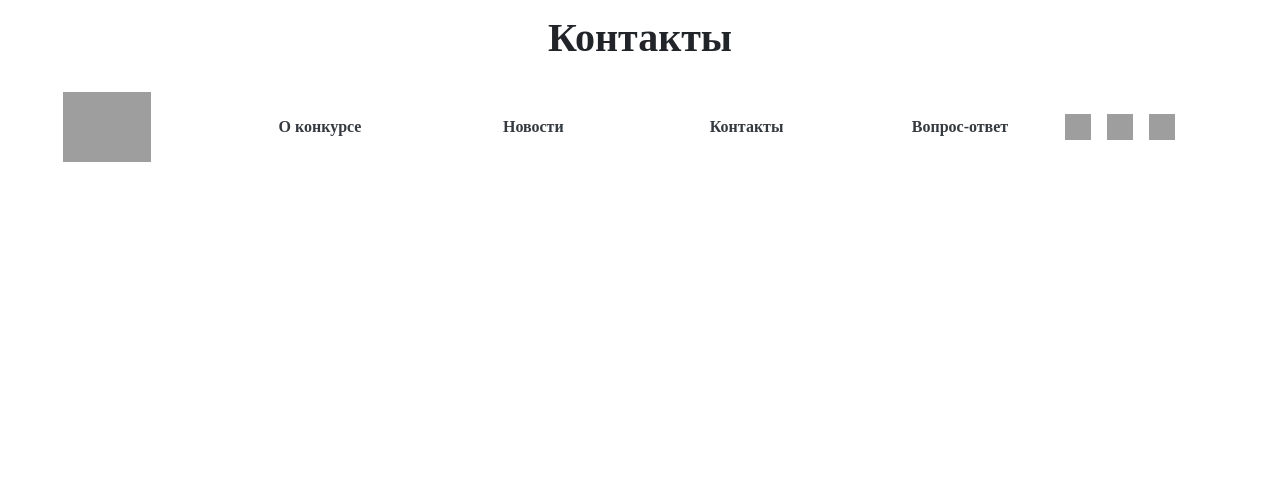
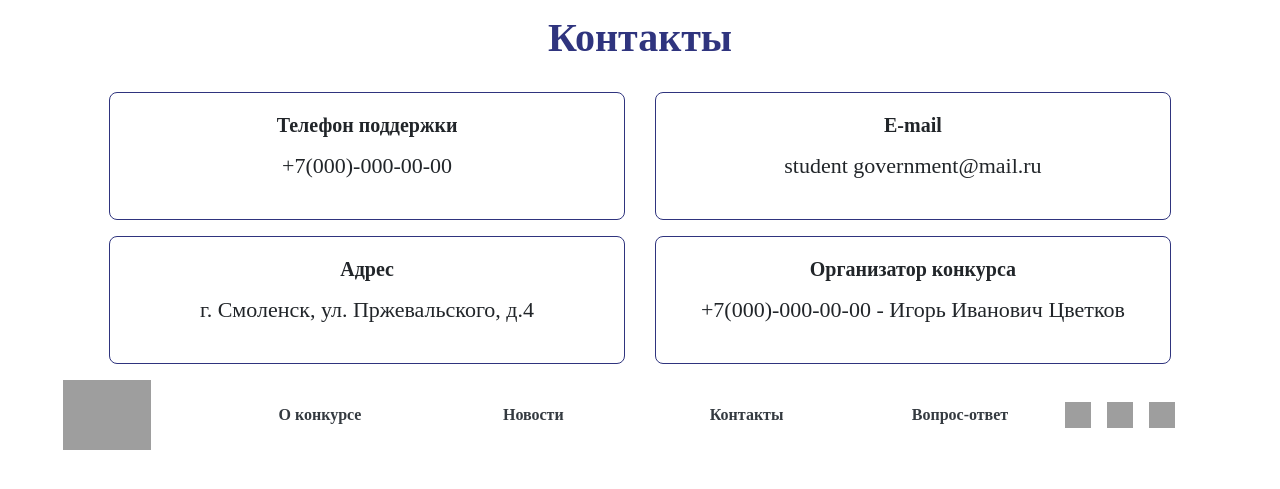
Before and after one commit to BrolAWE/StudentSG, a Django app: page /contacts/ in a window 1280 px wide. Shown: the part 74-563 px from the top of the page. Run offline with Django 3.2, Linux system fonts and the light colour scheme; some libraries are stand-ins or nearby versions; grey boxes are pictures that could not be loaded.

Commit message:
Никитка Сделал Контакты, Никитка молодец)

```diff
--- a/templates/main/contacts.html
+++ b/templates/main/contacts.html
@@ -2,9 +2,48 @@
 {% load static %}
 
 {% block content %}
-    <div class="container-fluid">
-        <div class="text-center font-weight-bold mb-4 mt-2" style="font-size: 40px">
+    <div class="container-md-5">
+        <div class="text-center font-weight-bold mb-4 mt-2" style="font-size: 40px; color:#2F347E">
             Контакты
+        </div>
+        <div class="cards" style="font-size: 22px;">
+            <div class="row justify-content-md-center">
+                <div class="col-12 col-lg-5 mt-0">
+                    <div class="card text-center" style="height: 128px;border-radius: 8px; border-color:#2F347E">
+                        <div class="card-body">
+                            <h5 class="card-title font-weight-bold">Телефон поддержки</h5>
+                            <p class="card-text">+7(000)-000-00-00</p>
+                        </div>
+                    </div>
+                </div>
+                <div class="col-12 col-lg-5 mt-2 mt-lg-0">
+                    <div class="card text-center" style="height: 128px;border-radius: 8px; border-color:#2F347E">
+                        <div class="card-body">
+                            <h5 class="card-title font-weight-bold">E-mail</h5>
+                            <p class="card-text">student government@mail.ru</p>
+                        </div>
+                    </div>
+                </div>
+            </div>
+            <div class="row justify-content-md-center">
+            <!--div class="row mt-3 ml-8 mr-8"-->
+                <div class="col-12 col-lg-5 mt-2 mt-lg-3">
+                    <div class="card text-center" style="height: 128px;border-radius: 8px; border-color:#2F347E">
+                        <div class="card-body">
+                            <h5 class="card-title font-weight-bold">Адрес</h5>
+                            <p class="card-text">г. Смоленск, ул. Пржевальского, д.4</p>
+                        </div>
+                    </div>
+                </div>
+                <div class="col-12 col-lg-5 mt-2 mt-lg-3">
+                    <div class="card text-center" style="height: 128px;border-radius: 8px; border-color:#2F347E">
+                        <div class="card-body">
+                            <h5 class="card-title font-weight-bold">Организатор конкурса</h5>
+                            <p class="card-text">+7(000)-000-00-00 - Игорь Иванович Цветков</p>
+                        </div>
+                    </div>
+                </div>
+            </div>
         </div>
     </div>
 {% endblock %}
```
